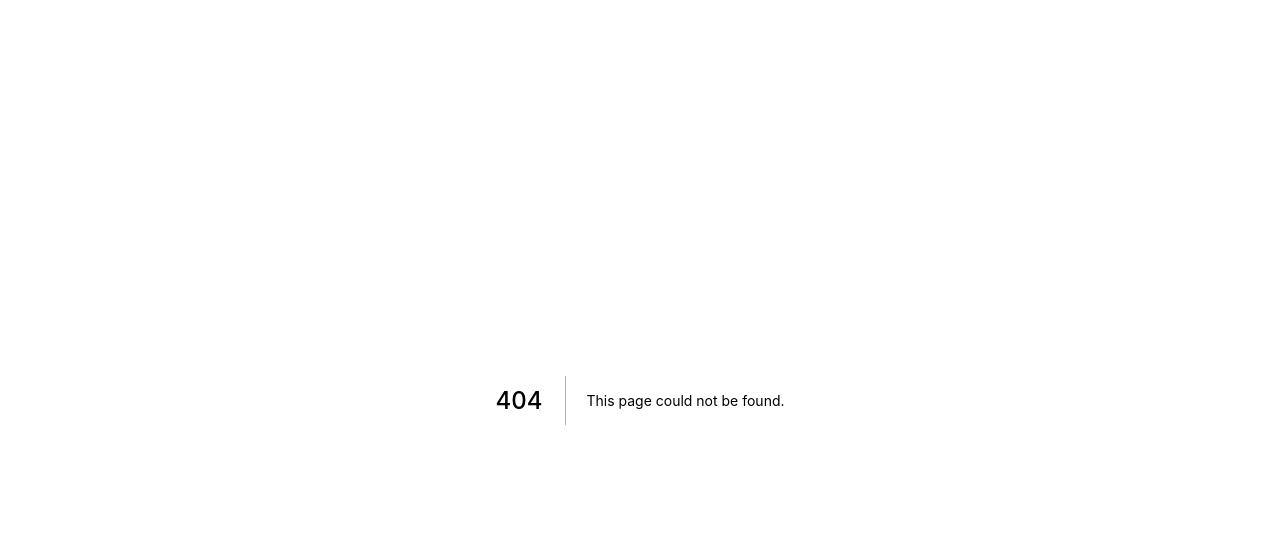
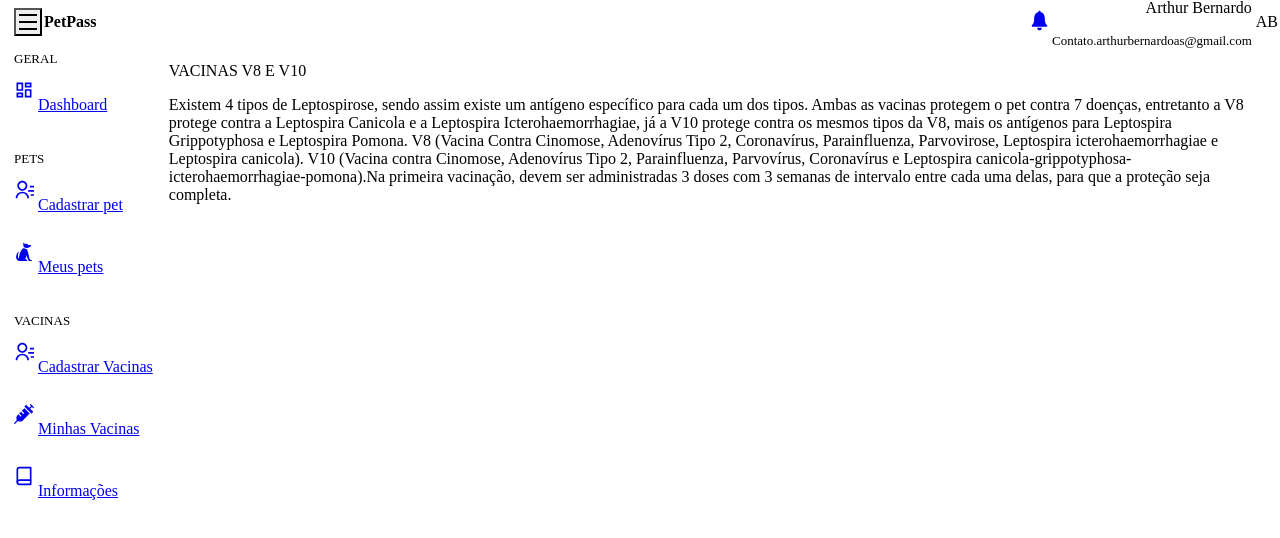
Before and after one commit to gabrielsantos-gsp/pmv-ads-2021-2-e2-proj-int-t3-petpass, a Next.js app in the folder front-end/: page /vacinas/informacoes in a window 1280 px wide. Before the commit this address had no page. Shown: the top 538 px of the page. Built offline with nearby package versions, Linux system fonts and the light colour scheme.

Commit message:
organizando pages

```diff
--- a/front-end/src/components/Sidebar/SidebarNav.tsx
+++ b/front-end/src/components/Sidebar/SidebarNav.tsx
@@ -16,22 +16,22 @@ export function SidebarNav() {
             </NavSection>
 
             <NavSection title="PETS">
-                <NavLink icon={RiContactsLine} href="/cadastrarPet">
+                <NavLink icon={RiContactsLine} href="/pets/cadastrarPet">
                     Cadastrar pet
                 </NavLink>
-                <NavLink icon={GiSittingDog} href="/meusPets">
+                <NavLink icon={GiSittingDog} href="/pets/meuspets/meusPets">
                     Meus pets
                 </NavLink>
             </NavSection>
 
             <NavSection title="VACINAS">
-                <NavLink icon={RiContactsLine} href="/cadastrarVacina">
+                <NavLink icon={RiContactsLine} href="/vacinas/cadastrarVacina">
                     Cadastrar Vacinas
                 </NavLink>
                 <NavLink icon={FaSyringe} href="/#">
                     Minhas Vacinas
                 </NavLink>
-                <NavLink icon={FiBook} href="/informacoes">
+                <NavLink icon={FiBook} href="/vacinas/informacoes">
                     Informações
                 </NavLink>
             </NavSection>
--- a/front-end/src/pages/cadastrarPet.tsx
+++ b/front-end/src/pages/pets/cadastrarPet.tsx
@@ -1,6 +1,6 @@
 import { Box, Flex, SimpleGrid, Text, FormControl, FormLabel, RadioGroup, Button, Stack, HStack, Radio, FormHelperText, Input, NumberInput, NumberInputField, NumberDecrementStepper, NumberInputStepper, NumberIncrementStepper } from '@chakra-ui/react'
-import { Header } from '../components/Header'
-import { Sidebar } from '../components/Sidebar'
+import { Header } from '../../components/Header'
+import { Sidebar } from '../../components/Sidebar'
 
 
 /**
--- a/front-end/src/pages/transferirPet.tsx
+++ b/front-end/src/pages/pets/meuspets/transferirPet.tsx
@@ -1,6 +1,6 @@
 import { Box, Flex, SimpleGrid, Button, Text, FormControl, FormLabel, Input, Stack, Slide, useDisclosure } from '@chakra-ui/react'
-import { Header } from '../components/Header'
-import { Sidebar } from '../components/Sidebar'
+import { Header } from '../../../components/Header'
+import { Sidebar } from '../../../components/Sidebar'
 import React from 'react'
 
 /**
--- a/front-end/src/pages/cadastrarVacina.tsx
+++ b/front-end/src/pages/vacinas/cadastrarVacina.tsx
@@ -1,6 +1,6 @@
 import { Flex, SimpleGrid, Box, Text } from "@chakra-ui/react";
-import { Header } from "../components/Header";
-import { Sidebar } from "../components/Sidebar";
+import { Header } from "../../components/Header";
+import { Sidebar } from "../../components/Sidebar";
 
 /**
  * Cadastro de vacinas
--- a/front-end/src/pages/informacoes.tsx
+++ b/front-end/src/pages/vacinas/informacoes.tsx
@@ -1,6 +1,6 @@
 import { Box, Flex, SimpleGrid, Text } from '@chakra-ui/react'
-import { Header } from '../components/Header'
-import { Sidebar } from '../components/Sidebar'
+import { Header } from '../../components/Header'
+import { Sidebar } from '../../components/Sidebar'
 
 /**
  * Dashboard do site com acesso as demais telas
```
Also changed, not shown: front-end/src/pages/pets/meuspets/meusPets.tsx (renamed from front-end/src/pages/meusPets.tsx, +5 -4 lines), front-end/src/pages/pets/meuspets/verPerfil.tsx (renamed from front-end/src/pages/verPerfil.tsx, +4 -4 lines).
